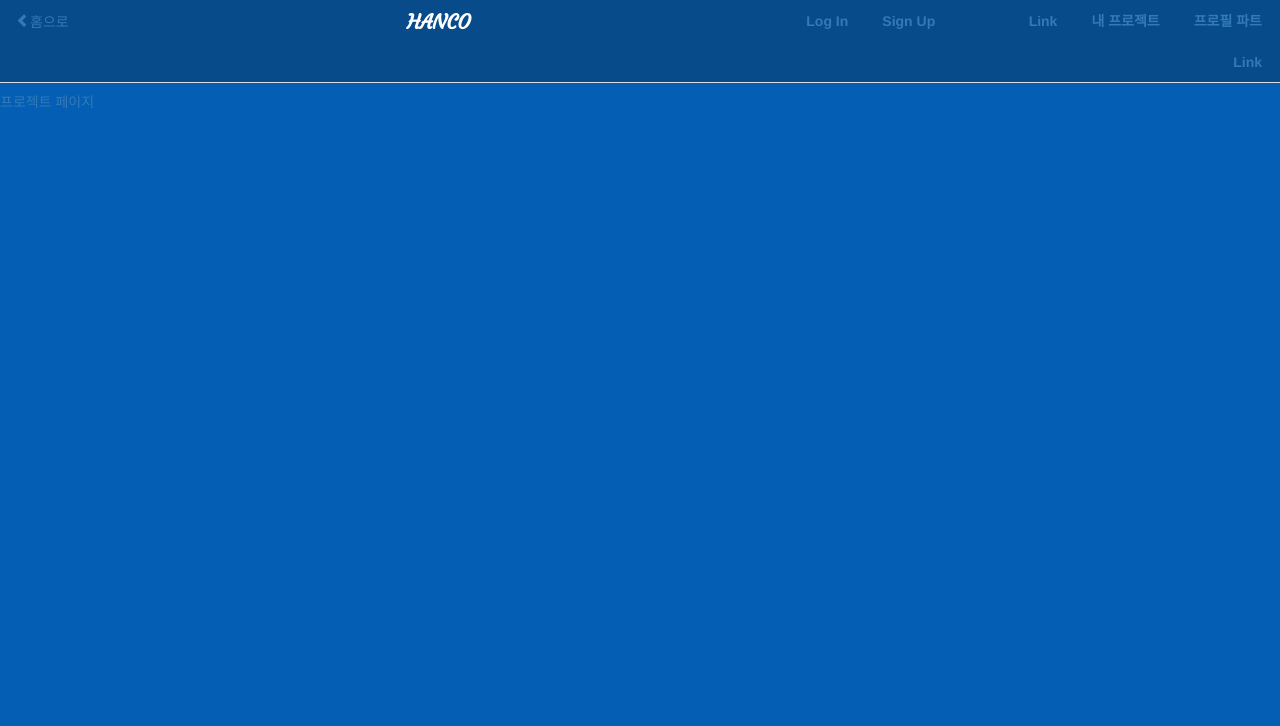
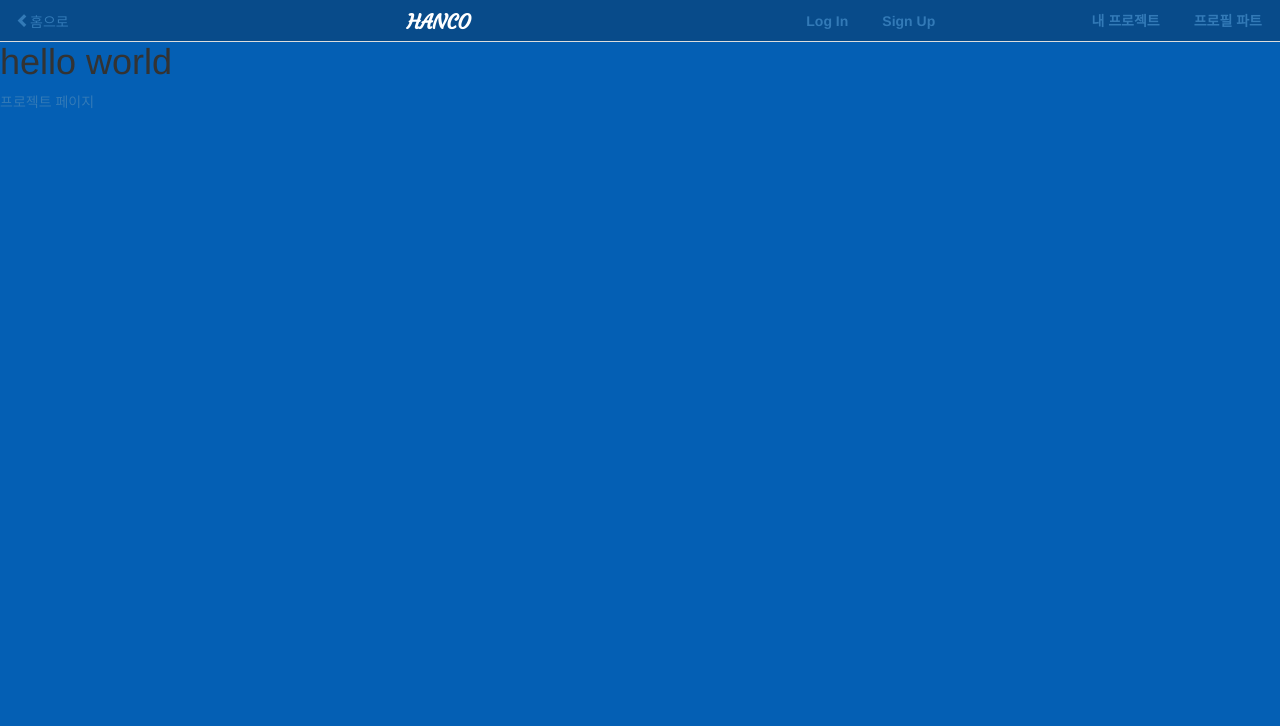
Before and after one commit to JSPlike/hanco_rails, a Rails app: page /projects in a window 1280 px wide. Shown: the top 726 px of the page. Run offline with Rails 7, Linux system fonts and the light colour scheme; style sheets or scripts are compiled from the project's sources; some libraries are stand-ins or nearby versions.

Commit message:
project _ myproject

```diff
--- a/app/views/layouts/projects.html.erb
+++ b/app/views/layouts/projects.html.erb
@@ -59,12 +59,6 @@
         <li class="nav-item">
           <a class="nav-link active" href="/projects">내 프로젝트</a>
         </li>
-        <li class="nav-item">
-          <a class="nav-link" href="#">Link</a>
-        </li>
-        <li class="nav-item">
-          <a class="nav-link" href="#">Link</a>
-        </li>
       </ul>
     </div>
     <div class="project-container-hc">
```
